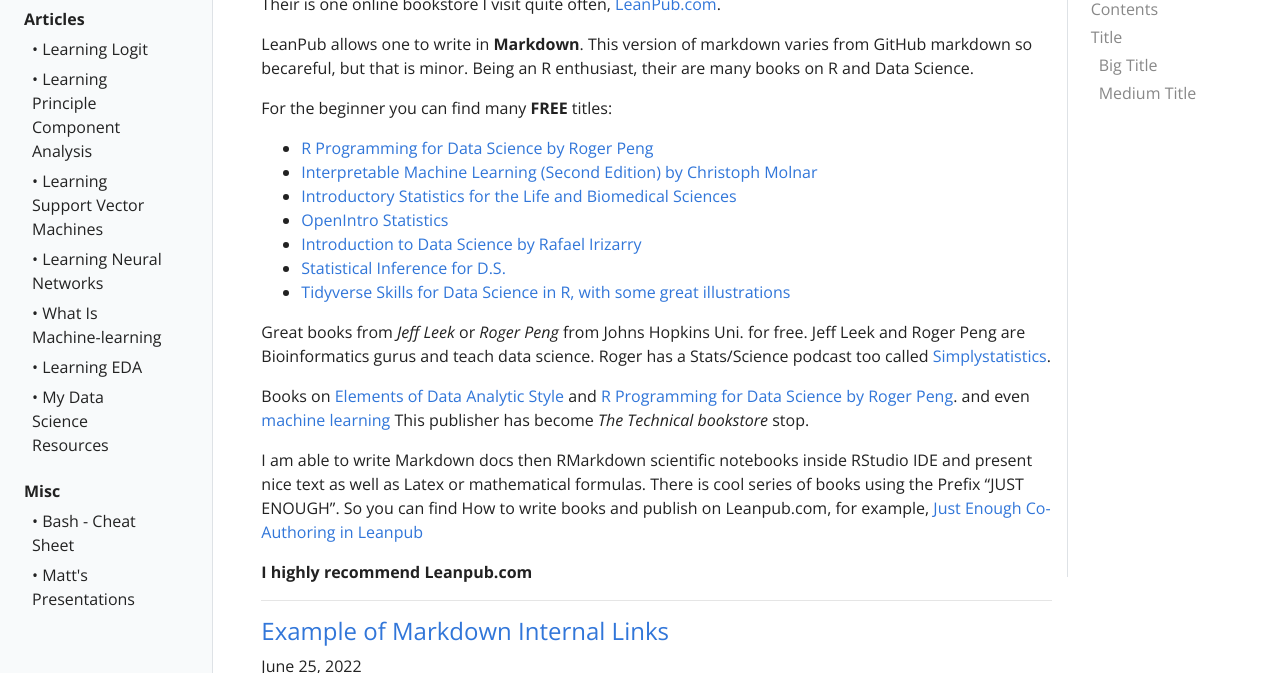
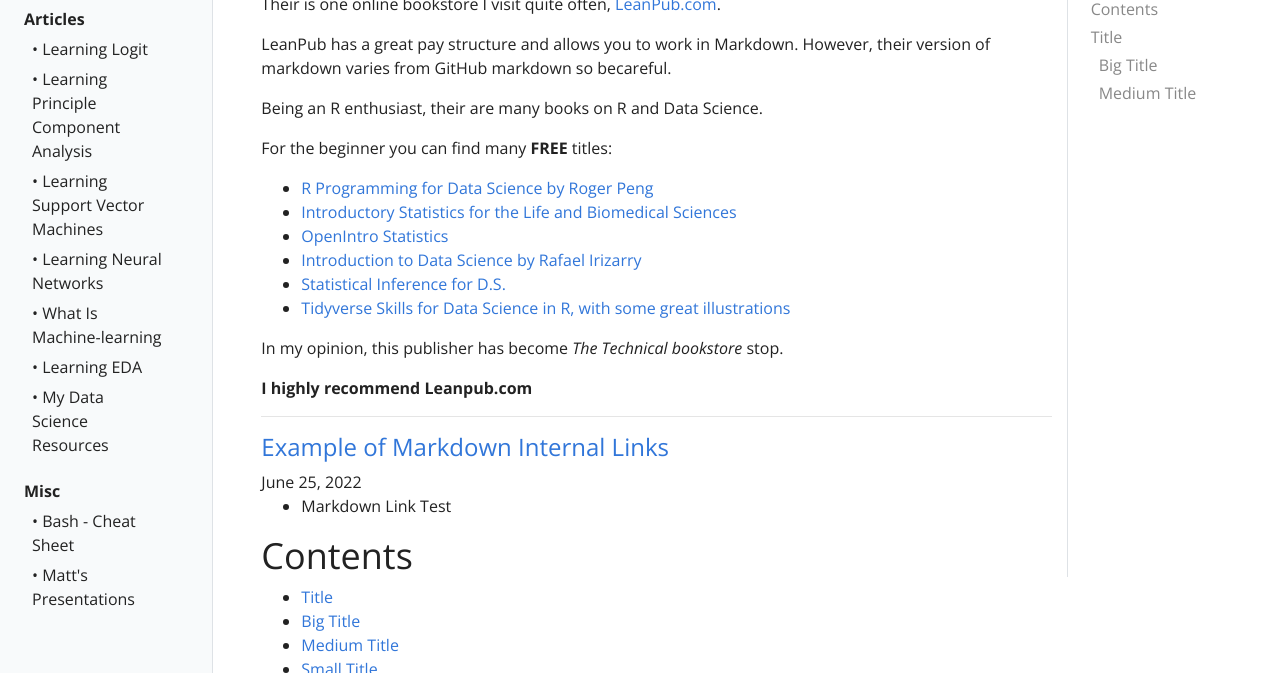
Before and after one commit to mccurcio/mccurcio.github.io, a Jekyll site: the page built from pages/news.md, in a window 1280 px wide and 900 px high, scrolled down 5054 px, cut to the strip 227-900 px from the top of the window. Built offline with Jekyll 4.4.1, drawn with Linux system fonts in a browser that asks for light colours.

Commit message:
Update 2022-06-25-leanpub.md

```diff
--- a/_posts/misc/2022-06-25-leanpub.md
+++ b/_posts/misc/2022-06-25-leanpub.md
@@ -7,25 +7,19 @@
 
 Their is one online bookstore I visit quite often, <a href="https://leanpub.com/" target="_blank">LeanPub.com</a>.
 
-LeanPub allows one to write in **Markdown**. This version of markdown varies from GitHub markdown so becareful, but that is minor. Being an R enthusiast, their are many books on R and Data Science.
+LeanPub has a great pay structure and allows you to work in Markdown. However, their version of markdown varies from GitHub markdown so becareful.
+
+Being an R enthusiast, their are many books on R and Data Science.
 
 For the beginner you can find many **FREE** titles:
 
-- [R Programming for Data Science by Roger Peng]()
-- [Interpretable Machine Learning (Second Edition) by Christoph Molnar]()
-- [Introductory Statistics for the Life and Biomedical Sciences]()
-- <a href="https://leanpub.com/openintro-statistics" target="_blank">OpenIntro Statistics</a>
-- <a href="https://leanpub.com/datasciencebook" target="_blank">Introduction to Data Science by Rafael Irizarry</a>
-- <a href="https://leanpub.com/LittleInferenceBook" target="_blank">Statistical Inference for D.S.</a>
-- <a href="https://leanpub.com/tidyverseskillsdatascience" target="_blank">Tidyverse Skills for Data Science in R, with some great illustrations</a>
+- [R Programming for Data Science by Roger Peng](https://leanpub.com/rprogramming)
+- [Introductory Statistics for the Life and Biomedical Sciences](https://leanpub.com/biostat)
+- [OpenIntro Statistics](https://leanpub.com/openintro-statistics)
+- [Introduction to Data Science by Rafael Irizarry](https://leanpub.com/datasciencebook)
+- [Statistical Inference for D.S.](https://leanpub.com/LittleInferenceBook)
+- [Tidyverse Skills for Data Science in R, with some great illustrations](https://leanpub.com/tidyverseskillsdatascience)
 
-
-Great books from *Jeff Leek* or *Roger Peng* from Johns Hopkins Uni. for free. Jeff Leek and Roger Peng are Bioinformatics gurus and teach data science. Roger has a Stats/Science podcast too called <a href="https://simplystatistics.org/interviews/" target="_blank">Simplystatistics</a>.
-
-Books on <a href="https://leanpub.com/datastyle" target="_blank">Elements of Data Analytic Style</a> and <a href="https://leanpub.com/rprogramming" target="_blank">R Programming for Data Science by Roger Peng</a>. and even <a href="https://leanpub.com/pytorch" target="_blank">machine learning</a>
-This publisher has become *The Technical bookstore* stop.
-
-
-I am able to write Markdown docs then RMarkdown scientific notebooks inside RStudio IDE and present nice text as well as Latex or mathematical formulas. There is cool series of books using the Prefix "JUST ENOUGH". So you can find How to write books and publish on Leanpub.com, for example, <a href="https://leanpub.com/jeco-authoring" target="_blank">Just Enough Co-Authoring in Leanpub</a>
+In my opinion, this publisher has become *The Technical bookstore* stop.
 
 **I highly recommend Leanpub.com**
```
